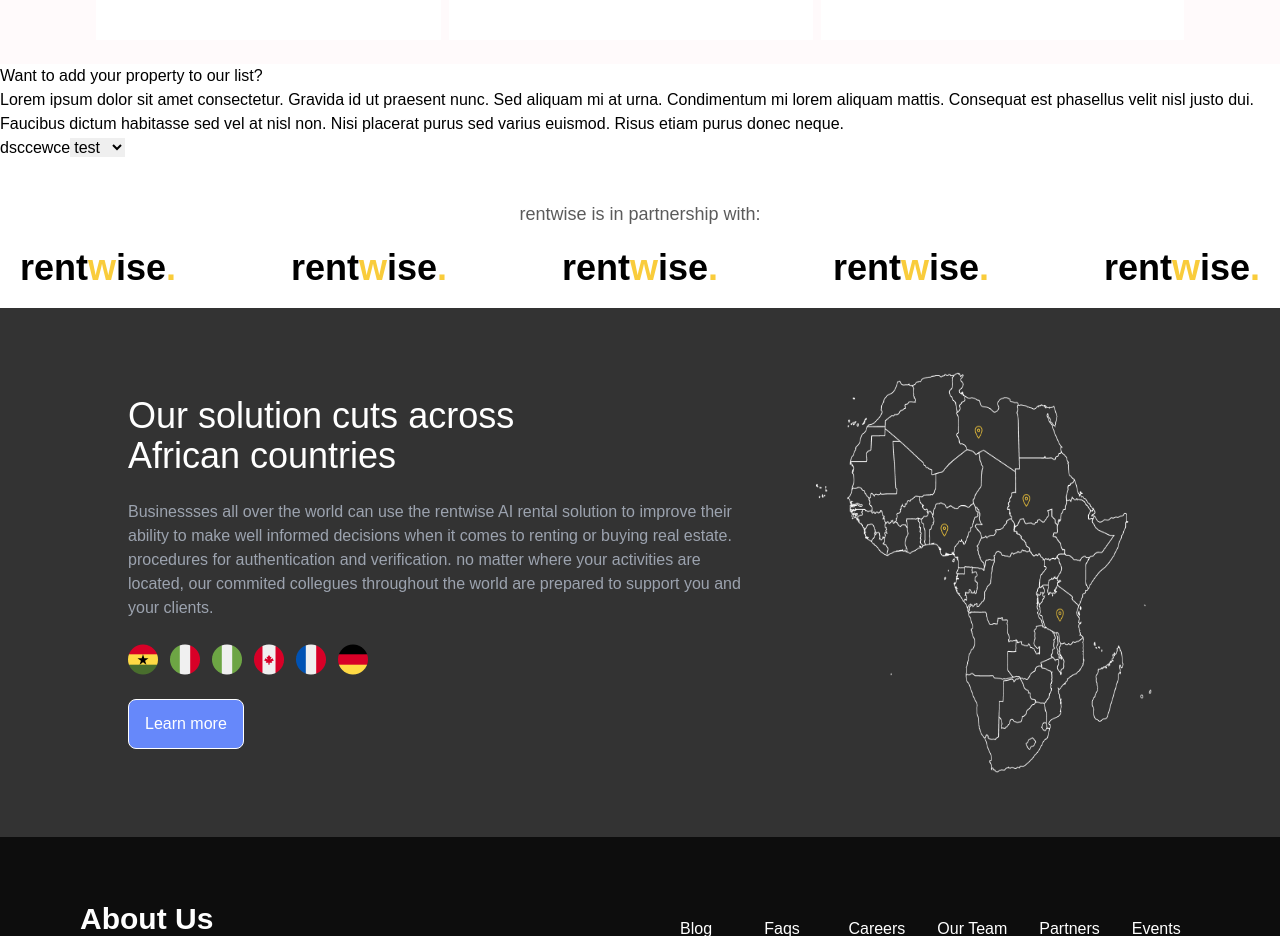
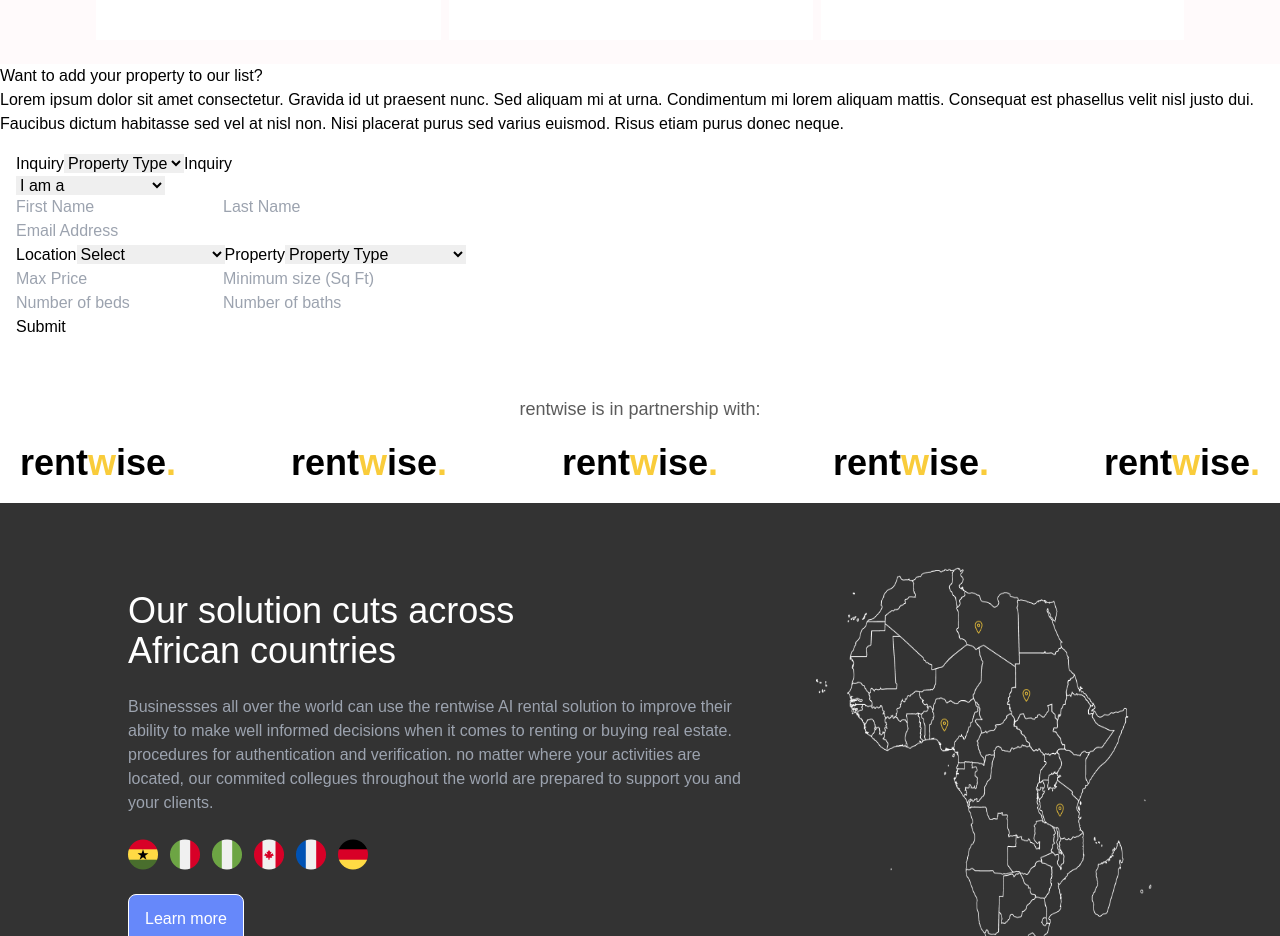
Before and after one commit to Obadea/rentwise, a React (Create React App) app: page / in a window 1280 px wide. Shown: the part 1620-2556 px from the top of the page. Built offline with nearby package versions, Linux system fonts and the light colour scheme; a web font is replaced by a local one.

Commit message:
minor changes

```diff
--- a/src/landingpage/components/Enquiry.jsx
+++ b/src/landingpage/components/Enquiry.jsx
@@ -14,13 +14,89 @@ function Enquiry() {
             euismod. Risus etiam purus donec neque.{" "}
           </p>
         </div>
-        <div>
-          <form action="#">
-            <label htmlFor="inquiry">dsccewce</label>
-            <select name="Inquiry Type" id="inquiry">
-              <option value="test">test</option>
-              <option value="test1">test1</option>
+        <div className="">
+          <form action="#" className="p-4">
+            <label htmlFor="inquiry">Inquiry</label>
+            <select className="" name="Inquiry Type" id="inquiry">
+              <option value="" className="hidden">
+                Property Type
+              </option>
+              <option value="purchase">Purchase</option>
+              <option value="rent">Rent</option>
+              <option value="sell">Sell</option>
+              <option value="mortage">Mortage</option>
+              <option value="evaluation">Evaluation</option>
             </select>
+
+            <label htmlFor="inquiry">Inquiry</label>
+            <select className="block" name="Inquiry Type" id="inquiry">
+              <option value="" className="hidden">
+                I am a
+              </option>
+              <option value="propertyOwner">Property Owner</option>
+              <option value="RealEstateAgent">Real Estate Agent</option>
+            </select>
+
+            <div>
+              <input type="text" placeholder="First Name" />
+
+              <input type="text" placeholder="Last Name" />
+            </div>
+            <div>
+              <input type="text" placeholder="Email Address" />
+            </div>
+            <label htmlFor="location">Location</label>
+            <select className="" name="location Type" id="location">
+              <option value="" className="hidden">
+                Select
+              </option>
+              <option value="">All Cities in Lagos</option>
+              <option value="lagosIsland">Lagos Island</option>
+              <option value="victoriaIsland">Victoria Island</option>
+              <option value="lekki">Lekki</option>
+              <option value="ajah">Ajah</option>
+              <option value="surulere">Surulere</option>
+            </select>
+
+            <label htmlFor="property">Property</label>
+            <select className="" name="property Type" id="property">
+              <option value="" className="hidden">
+                Property Type
+              </option>
+              <optgroup
+                label="Commercial"
+                className="text-dropDowmcolor font-normal"
+              >
+                <option
+                  value="office"
+                  className="text-dropDowmcolor font-normal"
+                >
+                  Office
+                </option>
+                <option value="shop" className="text-dropDowmcolor font-normal">
+                  Shop
+                </option>
+              </optgroup>
+              <optgroup
+                label="Resedential"
+                className="text-dropDowmcolor font-normal"
+              >
+                <option value="apartment">Apartment</option>
+                <option value="singleFamilyHome">Single Family Home</option>
+                <option value="multiFamilyHome">Multi Family Home</option>
+              </optgroup>
+            </select>
+
+            <div>
+              <input type="text" placeholder="Max Price" />
+              <input type="text" placeholder="Minimum size (Sq Ft)" />
+            </div>
+            <div>
+              <input type="text" placeholder="Number of beds" />
+              <input type="text" placeholder="Number of baths" />
+            </div>
+
+            <button>Submit</button>
           </form>
         </div>
       </div>
```
